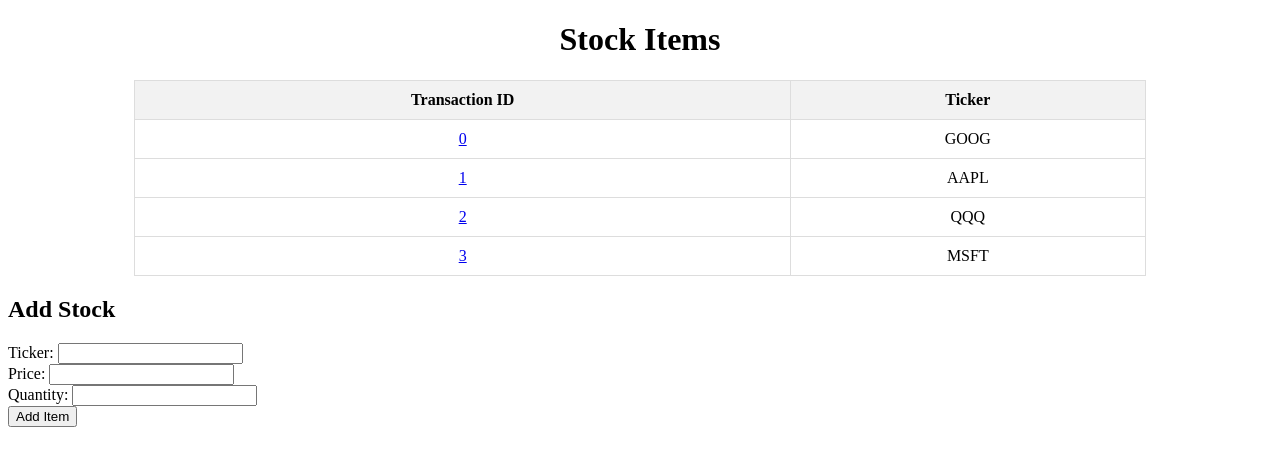
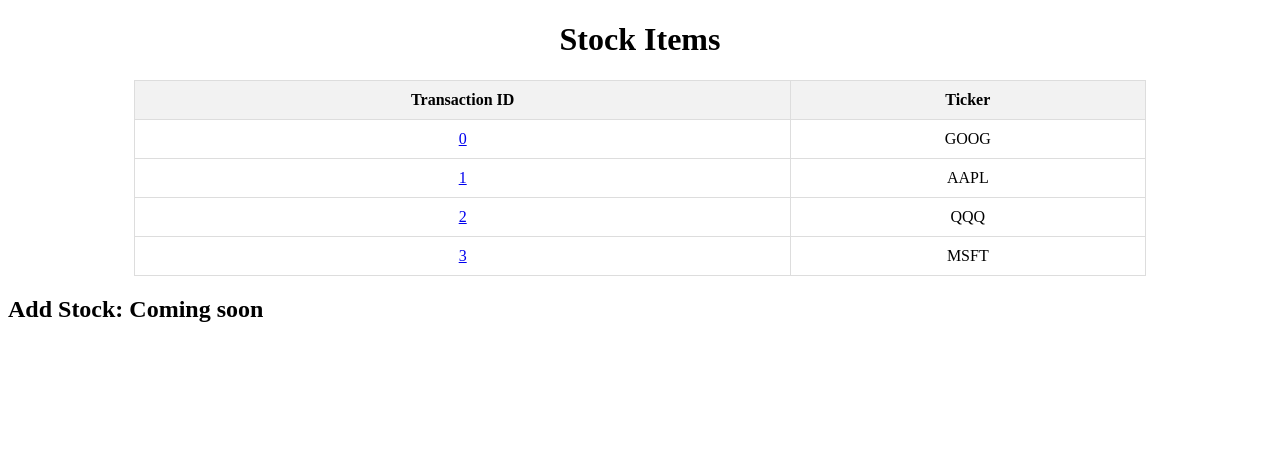
Before and after one commit to Ctandersonjr/expert-fishstick, a Flask app: page / in a window 1280 px wide. Shown: the top 466 px of the page. Run offline with Flask 3, Linux system fonts and the light colour scheme.

Commit message:
"Hid ADD stocks"

```diff
--- a/src/expert_fishstick/main.py
+++ b/src/expert_fishstick/main.py
@@ -96,7 +96,7 @@ def stocks() -> str:
                 ]
             except ValueError:
                 pass
-        return redirect("/", code= 302)
+        return redirect("/", code= 301)
 
     return render_template("stocks.html", data=Stock_Items)
 
--- a/src/expert_fishstick/templates/stocks.html
+++ b/src/expert_fishstick/templates/stocks.html
@@ -51,13 +51,13 @@
         </tbody>
     </table>
 
-    <h2>Add Stock</h2>
-    <form action="/" method="POST">
+    <h2>Add Stock: Coming soon</h2>
+    <form action="/" style="display:none" method="POST">
         <label for="ticker">Ticker:</label>
         <input type="text" id="ticker" name="ticker" required><br>
 
         <label for="price">Price:</label>
-        <input type="number" step="100.00" id="price" name="price" required><br>
+        <input type="number" step=".01" id="price" name="price" required><br>
 
         <label for="quantity">Quantity:</label>
         <input type="number" id="quantity" name="quanity" required><br>
```
